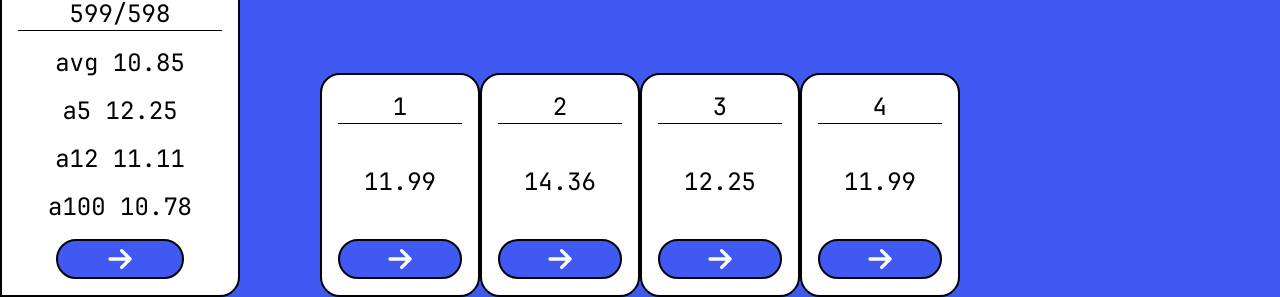
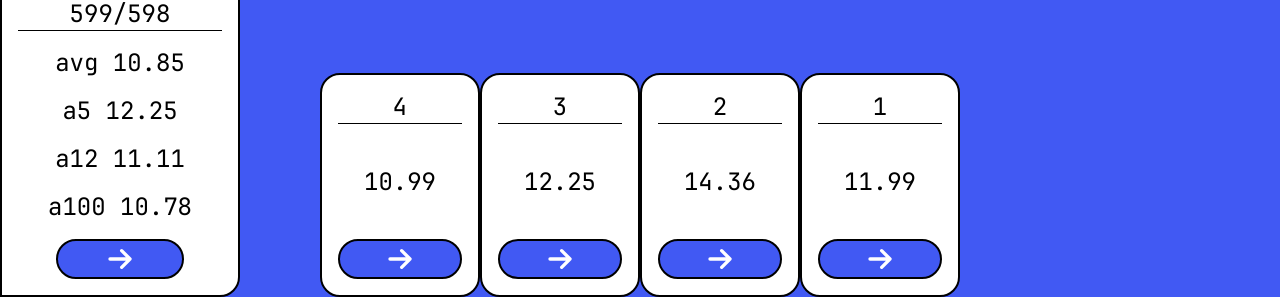
Before and after one commit to juscecabrera/speedcubing-data, a Next.js app: page / in a window 1280 px wide. Shown: the part 503-800 px from the top of the page. Built offline with nearby package versions, Linux system fonts and the light colour scheme.

Commit message:
add roadmap

```diff
--- a/app/components/Times.tsx
+++ b/app/components/Times.tsx
@@ -6,12 +6,14 @@ import { useTimer } from '../contexts/TimerContext';
 const Times = () => {
   const { isRunning, sessionData } = useTimer()
 
+  const lastFiveEntries = Object.entries(sessionData).slice(-5).reverse();
+
   return (
     <div className='absolute bottom-0 w-full flex justify-center'>
       {isRunning ? <></>
       :
       <div className='flex flex-row'>
-        {Object.entries(sessionData).map(([key, value]) => (
+        {lastFiveEntries.map(([key, value]) => (
           <TimeCard key={key} id={key} data={value}/>
         ))}
       </div>
--- a/app/data.json
+++ b/app/data.json
@@ -3,6 +3,6 @@
         "1" : [11.99, "F' U2 F R2 D' L2 D' R2 U' B2 D' U' L2 R' B' D F' D' B2 L'", "@2024-09-30 17:11:02"],
         "2" : [14.36, "U2 F' B' L2 F2 L' F2 U B2 L2 U2 B' R2 B' L2 D2 F D2 B U", "@2024-09-30 17:11:24"],
         "3" : [12.25, "U2 F' B' L2 F2 L' F2 U B2 L2 U2 B' R2 B' L2 D2 F D2 B U", "@2024-09-30 17:11:24"],
-        "4" : [11.99, "F' U2 F R2 D' L2 D' R2 U' B2 D' U' L2 R' B' D F' D' B2 L'", "@2024-09-30 17:11:02"]
+        "4" : [10.99, "F' U2 F R2 D' L2 D' R2 U' B2 D' U' L2 R' B' D F' D' B2 L'", "@2024-09-30 17:11:02"]
     }
 }
```
Also changed, not shown: app/page.tsx (+17 -0 lines).
